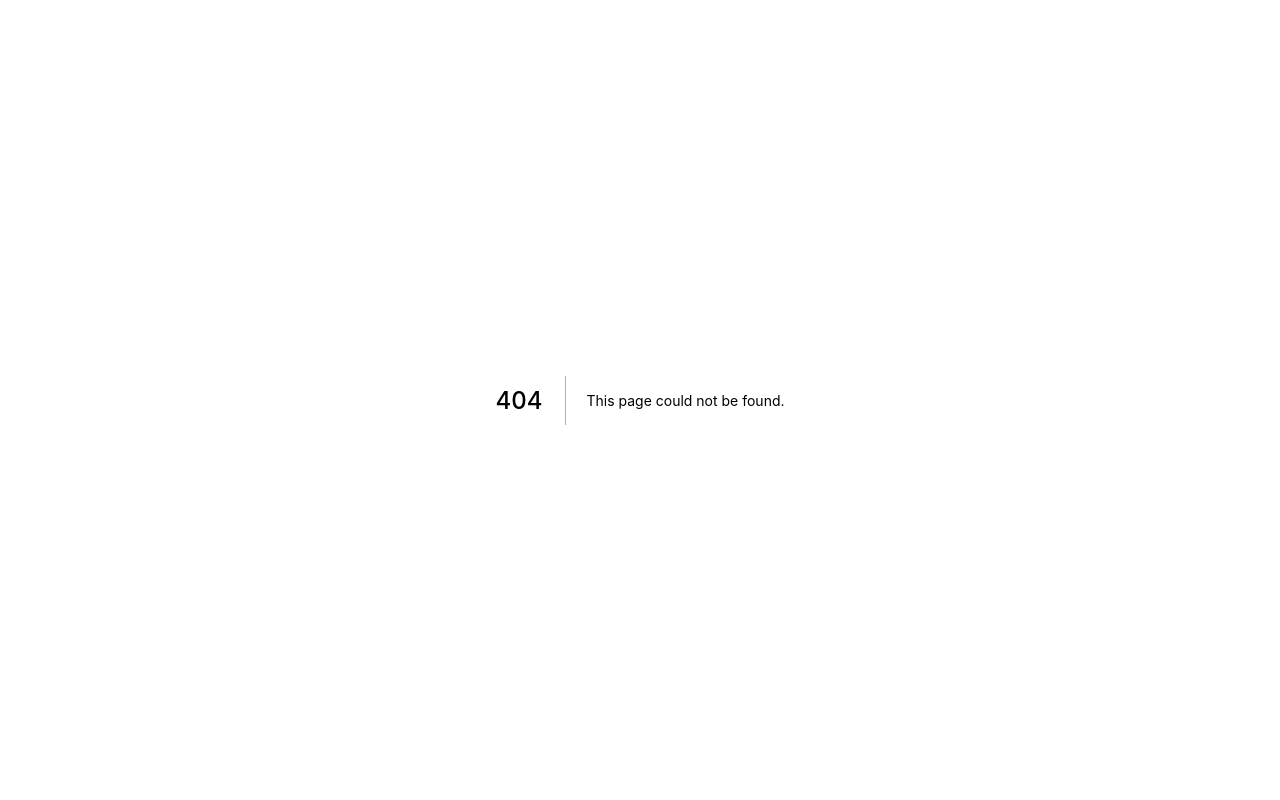
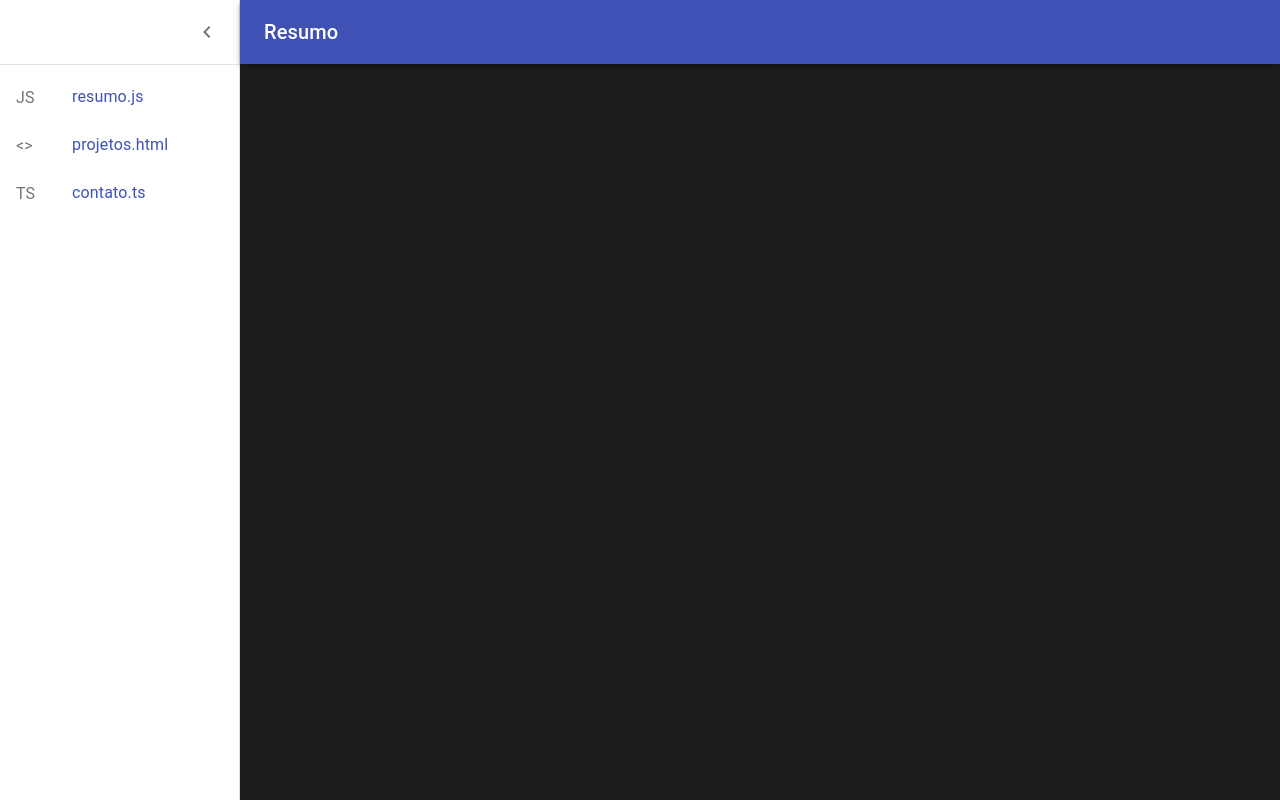
Before and after one commit to geich/cli-portifolio, a Next.js app: page /about in a window 1280 px wide. Before the commit this address had no page. Built offline with nearby package versions, Linux system fonts and the light colour scheme.

Commit message:
another pages

```diff
--- /dev/null
+++ b/src/components/terminal/miniDrawer/menu.ts
@@ -0,0 +1,18 @@
+
+export const menuList = [
+  {
+    name: 'resumo.js',
+    page: '/about',
+    icon: 'JS'
+  },
+  {
+    name: 'projetos.html',
+    page: '/projects',
+    icon: '<>'
+  },
+  {
+    name: 'contato.ts',
+    page: '/contact',
+    icon: 'TS'
+  }
+]
--- /dev/null
+++ b/src/components/terminal/miniDrawer/miniDrawer.tsx
@@ -0,0 +1,165 @@
+import React from 'react'
+import clsx from 'clsx'
+
+import { createStyles, makeStyles, useTheme, Theme } from '@material-ui/core/styles'
+import Drawer from '@material-ui/core/Drawer'
+import AppBar from '@material-ui/core/AppBar'
+import Toolbar from '@material-ui/core/Toolbar'
+import List from '@material-ui/core/List'
+import CssBaseline from '@material-ui/core/CssBaseline'
+import Typography from '@material-ui/core/Typography'
+import Divider from '@material-ui/core/Divider'
+import IconButton from '@material-ui/core/IconButton'
+import ListItem from '@material-ui/core/ListItem'
+import ListItemIcon from '@material-ui/core/ListItemIcon'
+import ListItemText from '@material-ui/core/ListItemText'
+
+import MenuIcon from '@material-ui/icons/Menu'
+import InboxIcon from '@material-ui/icons/MoveToInbox'
+import MailIcon from '@material-ui/icons/Mail'
+import ChevronRightIcon from '@material-ui/icons/ChevronRight'
+import ChevronLeftIcon from '@material-ui/icons/ChevronLeft'
+
+import { menuList } from './menu'
+import { Link } from '@material-ui/core'
+const drawerWidth = 240
+
+const useStyles = makeStyles((theme: Theme) =>
+  createStyles({
+    root: {
+      display: 'flex'
+    },
+    appBar: {
+      zIndex: theme.zIndex.drawer + 1,
+      transition: theme.transitions.create(['width', 'margin'], {
+        easing: theme.transitions.easing.sharp,
+        duration: theme.transitions.duration.leavingScreen
+      })
+    },
+    appBarShift: {
+      marginLeft: drawerWidth,
+      width: `calc(100% - ${drawerWidth}px)`,
+      transition: theme.transitions.create(['width', 'margin'], {
+        easing: theme.transitions.easing.sharp,
+        duration: theme.transitions.duration.enteringScreen
+      })
+    },
+    menuButton: {
+      marginRight: 36
+    },
+    hide: {
+      display: 'none'
+    },
+    drawer: {
+      width: drawerWidth,
+      flexShrink: 0,
+      whiteSpace: 'nowrap'
+    },
+    drawerOpen: {
+      width: drawerWidth,
+      transition: theme.transitions.create('width', {
+        easing: theme.transitions.easing.sharp,
+        duration: theme.transitions.duration.enteringScreen
+      })
+    },
+    drawerClose: {
+      transition: theme.transitions.create('width', {
+        easing: theme.transitions.easing.sharp,
+        duration: theme.transitions.duration.leavingScreen
+      }),
+      overflowX: 'hidden',
+      width: theme.spacing(7) + 1,
+      [theme.breakpoints.up('sm')]: {
+        width: theme.spacing(9) + 1
+      }
+    },
+    toolbar: {
+      display: 'flex',
+      alignItems: 'center',
+      justifyContent: 'flex-end',
+      padding: theme.spacing(0, 1),
+      // necessary for content to be below app bar
+      ...theme.mixins.toolbar
+    },
+    content: {
+      flexGrow: 1,
+      padding: theme.spacing(3)
+    }
+  })
+)
+
+const MiniDrawer: React.FC = () => {
+  const classes = useStyles()
+  const theme = useTheme()
+  const [open, setOpen] = React.useState(true)
+  const [title, setTitle] = React.useState('Resumo')
+
+  const handleDrawerOpen = () => {
+    setOpen(true)
+  }
+
+  const handleDrawerClose = () => {
+    setOpen(false)
+  }
+
+  return (
+    <div className={classes.root}>
+      <CssBaseline />
+      <AppBar
+        position="fixed"
+        className={clsx(classes.appBar, {
+          [classes.appBarShift]: open
+        })}
+      >
+        <Toolbar>
+          <IconButton
+            color="inherit"
+            aria-label="open drawer"
+            onClick={handleDrawerOpen}
+            edge="start"
+            className={clsx(classes.menuButton, {
+              [classes.hide]: open
+            })}
+          >
+            <MenuIcon />
+          </IconButton>
+          <Typography variant="h6" noWrap>
+            {title}
+          </Typography>
+        </Toolbar>
+      </AppBar>
+      <Drawer
+        variant="permanent"
+        className={clsx(classes.drawer, {
+          [classes.drawerOpen]: open,
+          [classes.drawerClose]: !open
+        })}
+        classes={{
+          paper: clsx({
+            [classes.drawerOpen]: open,
+            [classes.drawerClose]: !open
+          })
+        }}
+      >
+        <div className={classes.toolbar}>
+          <IconButton onClick={handleDrawerClose}>
+            {theme.direction === 'rtl' ? <ChevronRightIcon /> : <ChevronLeftIcon />}
+          </IconButton>
+        </div>
+        <Divider />
+        <List>
+          {menuList.map(item => (
+            <Link href={item.page} key={item.name}>
+              <ListItem button>
+                <ListItemIcon>{item.icon}</ListItemIcon>
+                <ListItemText primary={item.name} />
+              </ListItem>
+            </Link>
+          ))}
+        </List>
+      </Drawer>
+    </div>
+  )
+}
+
+export default MiniDrawer
--- /dev/null
+++ b/src/layouts/about.tsx
@@ -0,0 +1,12 @@
+import React from 'react'
+import MiniDrawer from '../components/terminal/miniDrawer/miniDrawer'
+
+const About:React.FC = () => {
+  return (
+    <>
+      <MiniDrawer />
+    </>
+  )
+}
+
+export default About
--- /dev/null
+++ b/src/pages/about.tsx
@@ -0,0 +1,14 @@
+import React from 'react'
+import About from '../layouts/about'
+
+const AboutP: React.FC = () => {
+  return (
+    <div>
+      <main >
+        <About />
+      </main>
+    </div>
+  )
+}
+
+export default AboutP
--- a/src/styles/theme.ts
+++ b/src/styles/theme.ts
@@ -1,6 +1,6 @@
 const theme = {
   colors: {
-    background: '#12132e',
+    background: ' #1d1d1d',
     text: '#f4f4f5'
   },
   margins: {
```
Also changed, not shown: src/layouts/contact.tsx (added, +12 -0 lines), src/layouts/projects.tsx (added, +12 -0 lines), src/pages/contact.tsx (added, +14 -0 lines), src/pages/projects.tsx (added, +14 -0 lines).
